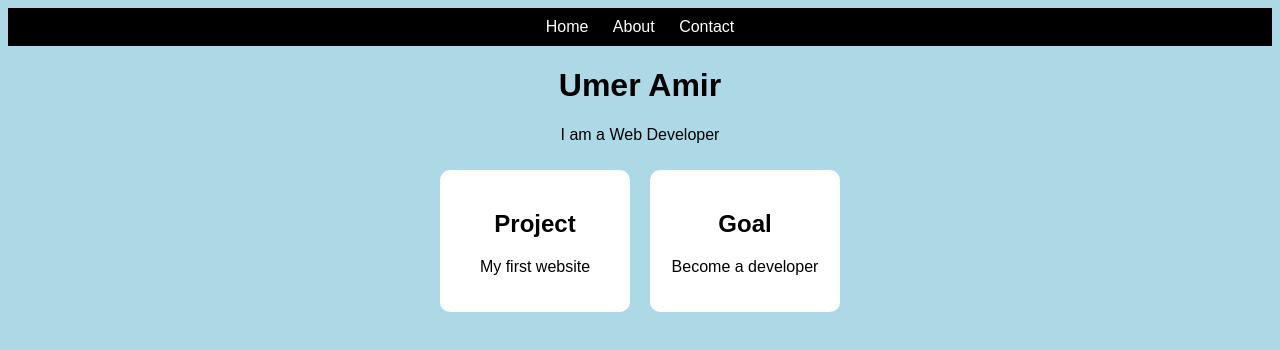
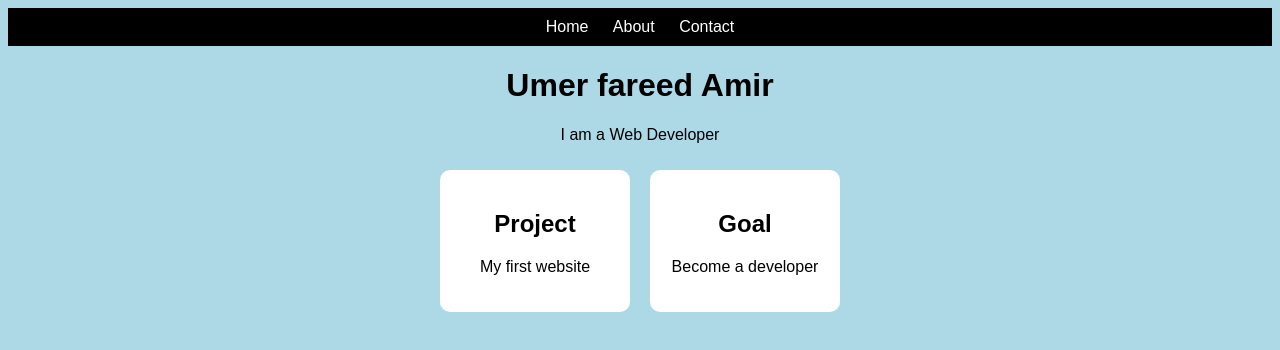
Before and after one commit to umeramir1112/mywebsite123, a plain HTML site: page index.html in a window 1280 px wide. Drawn offline with Linux system fonts and the light colour scheme.

Commit message:
Update index.html

```diff
--- a/index.html
+++ b/index.html
@@ -43,7 +43,7 @@
   <a href="contact.html">Contact</a>
 </div>
 
-<h1>Umer Amir</h1>
+<h1>Umer fareed Amir</h1>
 <p>I am a Web Developer</p>
 
 <div class="container">
```
